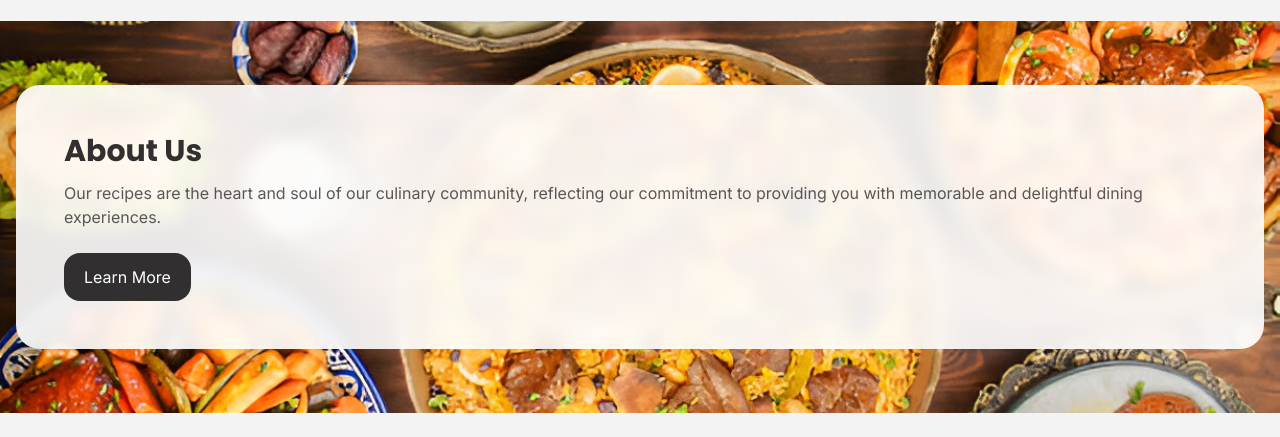
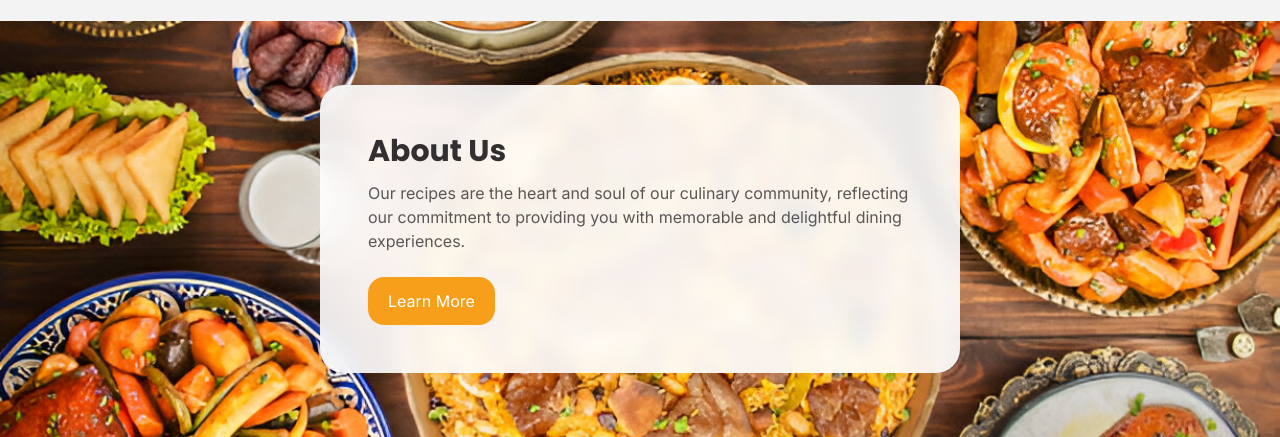
Before and after one commit to rishinduyohan/chop-shock-restaurants, a plain HTML site: page index.html in a window 1280 px wide. Shown: the part 1464-1901 px from the top of the page. Before the commit the page ends 1877 px from the top, so only its background shows below. Drawn offline with nearby package versions, Linux system fonts and the light colour scheme.

```diff
--- a/index.html
+++ b/index.html
@@ -209,13 +209,13 @@
         </section>
         <!-- About Us-->
         <section id="about" class="py-16" style="background-image: url('assets/images/steptodown.com545537.jpg'); background-size: cover; background-position: center; background-attachment: fixed;">
-            <div class="max-w-7xl mx-auto px-4 items-center">
+            <div class="max-w-2xl mx-auto px-4 items-center ">
                 <div class="bg-white/90 backdrop-blur rounded-3xl shadow-soft p-8 md:p-12 ">
                     <h2 class="font-display text-2xl sm:text-3xl font-bold">About Us</h2>
                     <p class="mt-3 text-secondary/80">Our recipes are the heart and soul of our culinary community,
                         reflecting our commitment to providing you with memorable and delightful dining experiences.</p>
                     <a href="#"
-                        class="inline-block mt-6 px-5 py-3 rounded-2xl bg-secondary text-white hover:opacity-90">Learn
+                        class="inline-block mt-6 px-5 py-3 rounded-2xl bg-orange text-white hover:opacity-90">Learn
                         More</a>
                 </div>
             </div>
```
